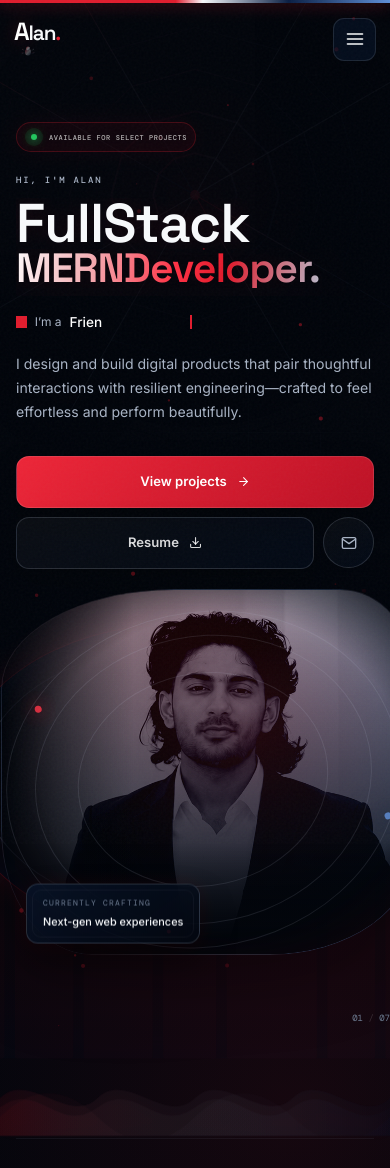
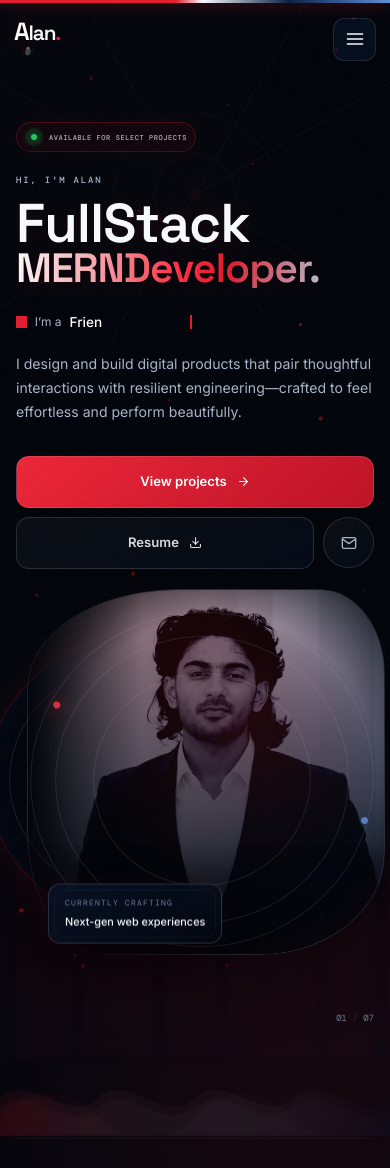
Before and after one commit to Alanyuye10/Alan-spider-portfolio, a React (Vite) app: page / in a window 390 px wide. Shown: the top 1168 px of the page. Built offline with nearby package versions, Linux system fonts and the light colour scheme.

Commit message:
feat: implement Spider-Man themed CSS styles for portfolio UI

```diff
--- a/src/styles/spider-theme.css
+++ b/src/styles/spider-theme.css
@@ -1354,7 +1354,8 @@ body {
   .hero-visual {
     z-index: 2;
     height: 440px;
-    margin: 12px -7vw 0;
+    width: 100%;
+    margin: 12px 0 0;
     filter: drop-shadow(0 24px 35px rgba(0,0,0,.28));
   }
   .hero-image-wrap {
@@ -1370,9 +1371,10 @@ body {
   .hero-orbit { inset: 8% 0 6% 4%; opacity: .82; animation: mobile-orbit-sway 9s ease-in-out infinite; }
   @keyframes mobile-orbit-sway { 50% { transform: rotate(-8deg) scale(1.025); } }
   .hero-float-card { backdrop-filter: blur(18px); box-shadow: 0 18px 34px rgba(0,0,0,.36), 0 0 22px rgba(225,29,46,.08); }
-  .hero-float-card--top { top: 10%; right: 3%; }
-  .hero-float-card--bottom { bottom: 9%; left: 3%; }
-  .terminal-cue { z-index: 5; }
+  .hero-float-card--top { top: 10%; right: 12px; }
+  .hero-float-card--bottom { bottom: 9%; left: 12px; }
+  .terminal-cue { left: 16px; right: auto; z-index: 5; max-width: calc(100% - 92px); white-space: nowrap; overflow: hidden; }
+  .hero-index { right: 16px; bottom: 35px; }
 
   .section-space { padding-block: 76px; }
   .section-heading { margin-bottom: 34px; }
@@ -1399,7 +1401,7 @@ body {
 @media (max-width: 420px) {
   .hero-title-line { font-size: clamp(2.9rem, 14vw, 4rem); }
   .hero-title-line--gradient { font-size: clamp(2.15rem, 10.5vw, 3.25rem); }
-  .hero-visual { height: 390px; margin-inline: -7vw; }
+  .hero-visual { height: 390px; margin-inline: 0; }
   .hero-float-card { transform: scale(.78); }
   .hero-float-card--top { right: 9%; }
   .hero-float-card--bottom { left: 9%; }
```
